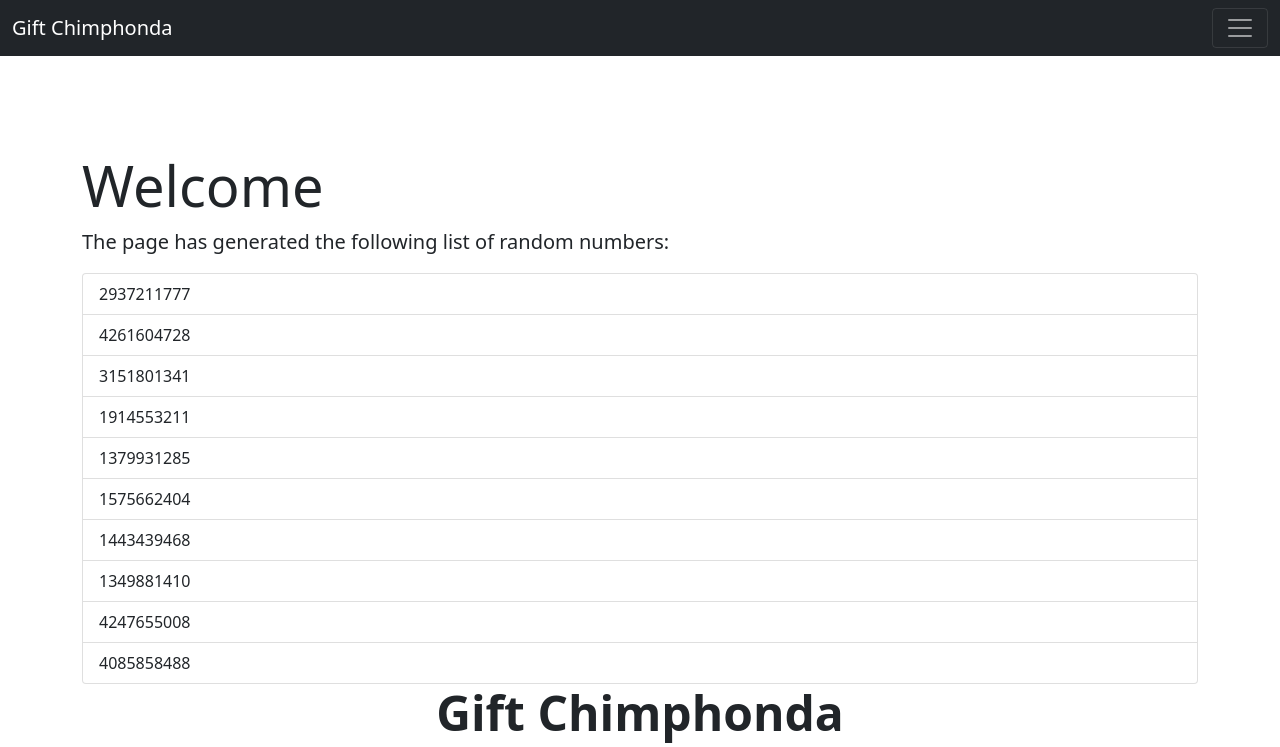
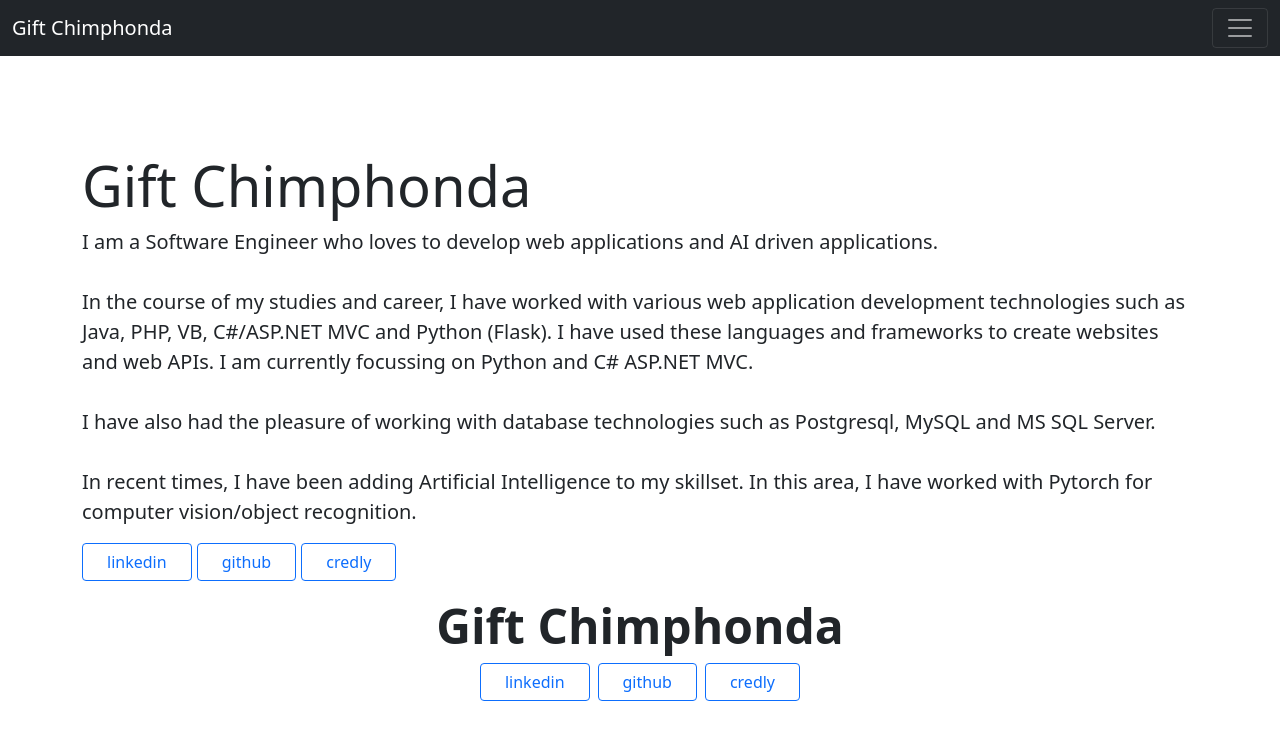
Before and after one commit to GiftXXVI/GiftXXVI.github.io, a plain HTML site: page index.html in a window 1280 px wide. Shown: the top 747 px of the page. Drawn offline with nearby package versions, Linux system fonts and the light colour scheme.

Commit message:
Removed List

```diff
--- a/index.html
+++ b/index.html
@@ -64,30 +64,43 @@
     <div class="px-4 py-5 my-5">
       <div class="container">
         <div class="jumbotron">
-          <h1 class="display-4">Welcome</h1>
+          <h1 class="display-4">Gift Chimphonda</h1>
           <p class="lead">
-            The page has generated the following list of random numbers:
+            I am a Software Engineer who loves to develop web applications and
+            AI driven applications.<br /><br />
+            In the course of my studies and career, I have worked with various
+            web application development technologies such as Java, PHP, VB,
+            C#/ASP.NET MVC and Python (Flask). I have used these languages and
+            frameworks to create websites and web APIs. I am currently focussing
+            on Python and C# ASP.NET MVC.<br /><br />
+            I have also had the pleasure of working with database technologies
+            such as Postgresql, MySQL and MS SQL Server.<br /><br />
+            In recent times, I have been adding Artificial Intelligence to my
+            skillset. In this area, I have worked with Pytorch for computer
+            vision/object recognition.
           </p>
-          <ul id="list-group" class="list-group"></ul>
+          <p class="lead">
+            <a
+              class="btn btn-outline-primary px-4 gap-3"
+              href="https://mw.linkedin.com/in/gift-chimphonda-a7b59566?trk=profile-badge"
+              >linkedin</a
+            >
+            <a
+              class="btn btn-outline-primary px-4 gap-3"
+              href="https://github.com/GiftXXVI"
+              >github</a
+            >
+            <a
+              class="btn btn-outline-primary px-4 gap-3"
+              href="https://www.credly.com/users/gift-chimphonda"
+              >credly</a
+            >
+          </p>
         </div>
       </div>
 
       <h1 class="display-5 fw-bold text-center">Gift Chimphonda</h1>
       <div class="col-lg-6 mx-auto">
-        <p class="lead mb-4">
-          I am a Software Engineer who loves to develop web applications and AI
-          driven applications.<br /><br />
-          In the course of my studies and career, I have worked with various web
-          application development technologies such as Java, PHP, VB, C#/ASP.NET
-          MVC and Python (Flask). I have used these languages and frameworks to
-          create websites and web APIs. I am currently focussing on Python and
-          C# ASP.NET MVC.<br /><br />
-          I have also had the pleasure of working with database technologies
-          such as Postgresql, MySQL and MS SQL Server.<br /><br />
-          In recent times, I have been adding Artificial Intelligence to my
-          skillset. In this area, I have worked with Pytorch for computer
-          vision/object recognition.
-        </p>
         <div class="d-grid gap-2 d-sm-flex justify-content-sm-center">
           <a
             class="btn btn-outline-primary px-4 gap-3"
@@ -131,7 +144,6 @@
         console.log(array[i]);
         items += '<li class="list-group-item">' + array[i] + "</li>";
       }
-      document.getElementById("list-group").innerHTML = items;
     </script>
   </body>
 </html>
```
